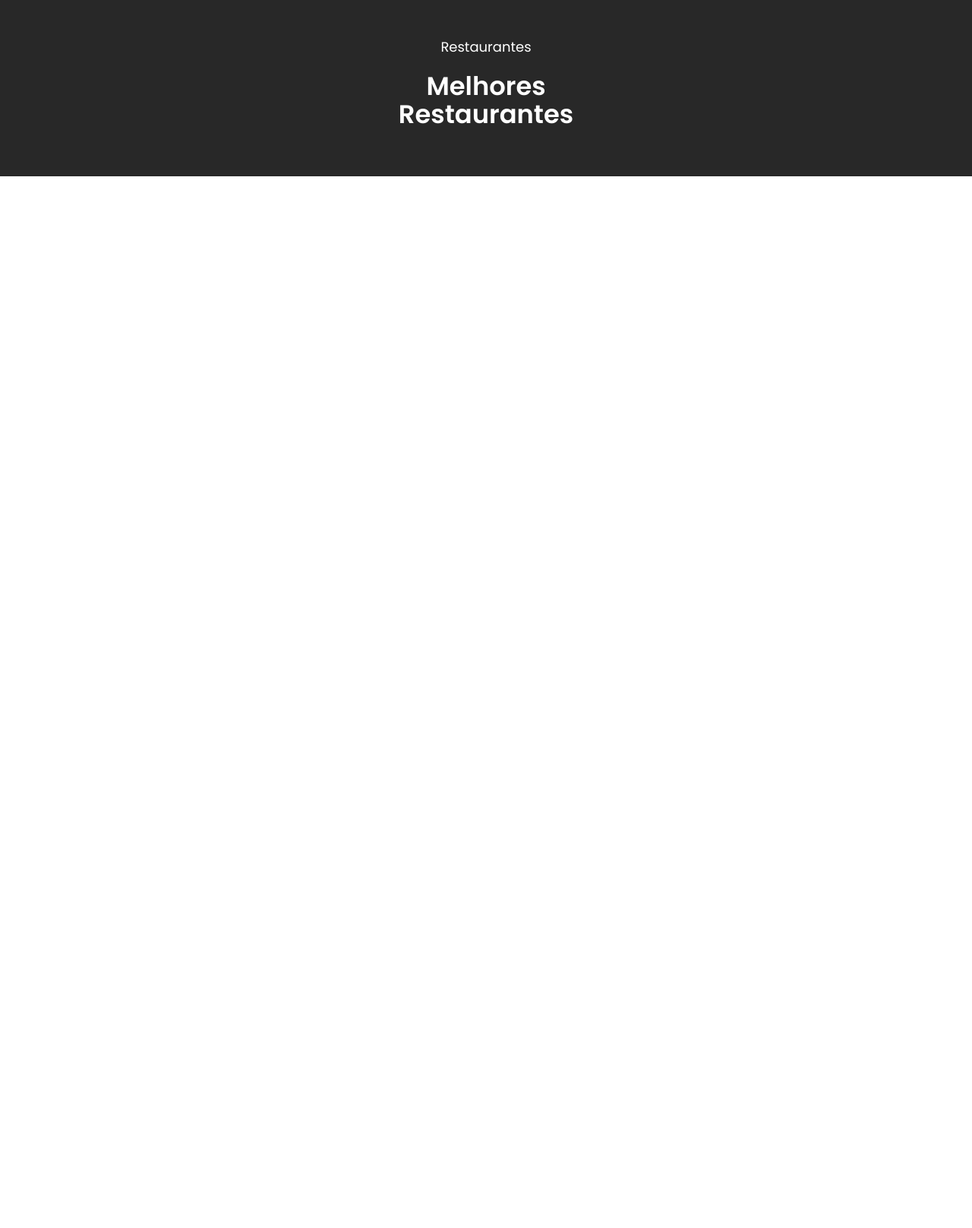
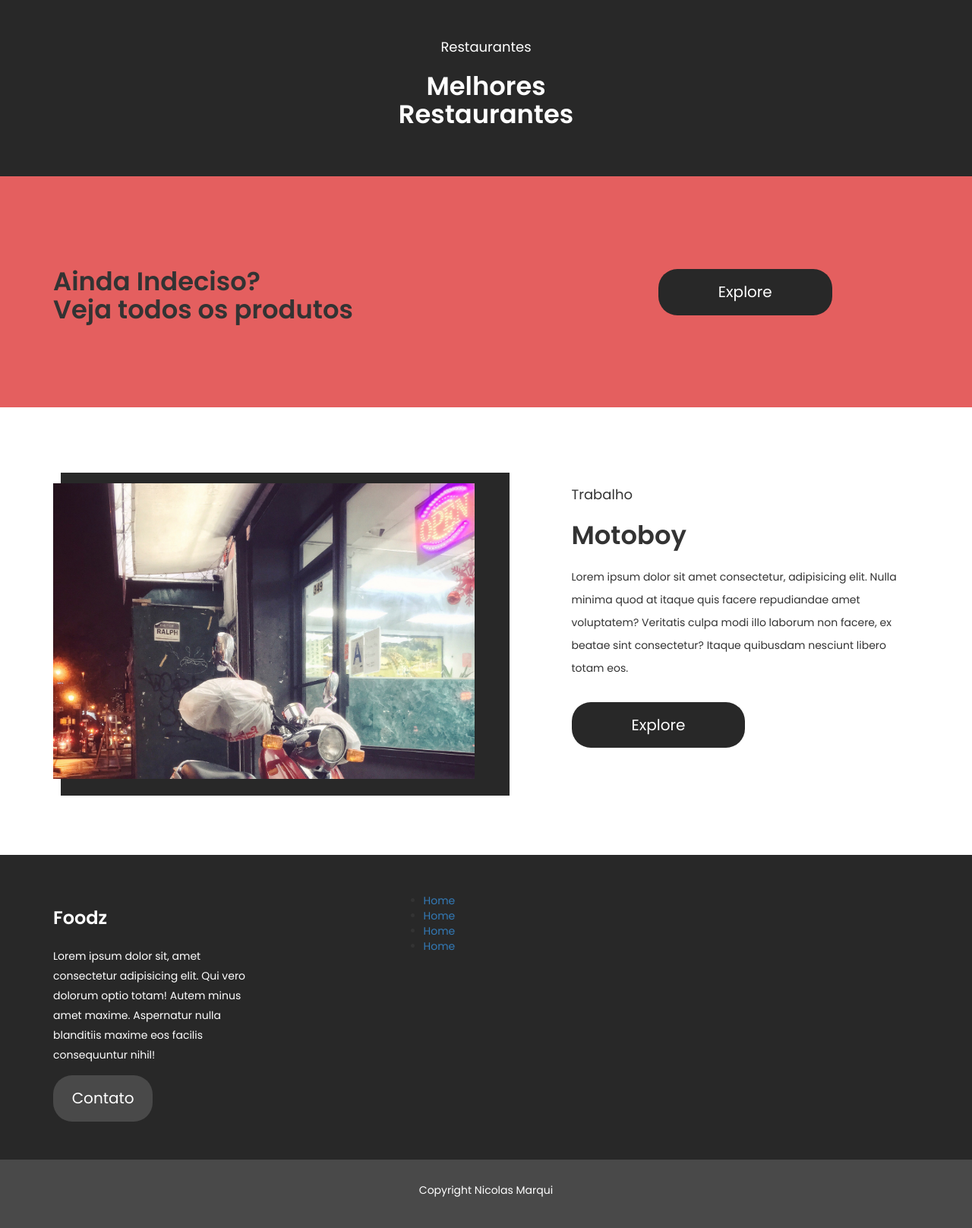
Before and after one commit to NicolasMarqui/Foodz, a Django app: page / in a window 1280 px wide. Shown: the part 2467-4083 px from the top of the page at 76% size. Before the commit the page ends 2699 px from the top, so only its background shows below. Run offline with Django 3.2, Linux system fonts and the light colour scheme; some libraries are stand-ins or nearby versions.

Commit message:
Design changes

```diff
--- a/delivery/static/styles.css
+++ b/delivery/static/styles.css
@@ -56,6 +56,22 @@ body, html {
     margin-left: 0;
     width: 315px !important;
   }
+}
+
+.bt {
+  padding: 16px;
+  width: 50%;
+  background-color: #282828;
+  color: #fff;
+  text-align: center;
+  border-radius: 25px;
+  font-size: 20px;
+  text-decoration: none;
+  display: block;
+}
+
+.bt:hover {
+  background-color: #424242;
 }
 
 .over {
@@ -691,4 +707,104 @@ header .header .menu ul li.not-hover:hover::before {
 .wrapper-restaurantes h2 {
   color: #fff;
 }
+
+.wrapper-indeciso {
+  background-color: #E45F5F;
+}
+
+.wrapper-indeciso .explore {
+  display: -webkit-box;
+  display: -ms-flexbox;
+  display: flex;
+  -webkit-box-pack: center;
+      -ms-flex-pack: center;
+          justify-content: center;
+  -ms-flex-line-pack: center;
+      align-content: center;
+}
+
+.wrapper-indeciso .explore a {
+  padding: 16px;
+  width: 50%;
+  background-color: #282828;
+  color: #fff;
+  text-align: center;
+  border-radius: 25px;
+  font-size: 20px;
+  text-decoration: none;
+}
+
+.wrapper-indeciso .explore a:hover {
+  background-color: #424242;
+}
+
+.wrapper-motoboy .motoboy-img {
+  padding-bottom: 70%;
+  background-image: url("./assets/motoboy.jpg");
+  background-position: top;
+  background-repeat: no-repeat;
+  background-size: cover;
+  -webkit-box-shadow: 28px 4px 0px 18px #282828;
+  box-shadow: 28px 4px 0px 18px #282828;
+}
+
+.wrapper-motoboy p {
+  line-height: 30px;
+}
+
+.wrapper-motoboy p:not(.small-title) {
+  margin-top: 20px;
+}
+
+.wrapper-motoboy .bt {
+  margin-top: 30px;
+  text-decoration: none;
+}
+
+.wrapper-motoboy .bt:hover {
+  color: #fff;
+}
+
+footer .footer {
+  width: 100%;
+}
+
+footer .footer .fot-top {
+  background-color: #282828;
+  padding: 50px 0;
+}
+
+footer .footer .fot-top h3 {
+  font-size: 24px;
+  color: #fff;
+  font-weight: 600;
+}
+
+footer .footer .fot-top p {
+  color: #fff;
+  font-size: 14px;
+  margin-top: 24px;
+  line-height: 26px;
+}
+
+footer .footer .fot-top .bt {
+  background-color: #494949;
+  margin-top: 14px;
+  text-decoration: none;
+}
+
+footer .footer .fot-top .bt:hover {
+  color: #fff;
+  background-color: #636363;
+}
+
+footer .footer .fot-bottom {
+  background-color: #494949;
+  padding: 30px 0;
+}
+
+footer .footer .fot-bottom p {
+  color: #fff;
+  text-align: center;
+}
 /*# sourceMappingURL=styles.css.map */
--- a/delivery/templates/includes/footer.html
+++ b/delivery/templates/includes/footer.html
@@ -1,5 +1,41 @@
 {% load static %}
 
+        <footer>
+            <div class="footer">
+                <div class="fot-top">
+                    <div class="container">
+
+                        <div class="row">
+
+                            <div class="col-xs-12 col-md-3">
+                                <h3>Foodz</h3>
+
+                                <p>Lorem ipsum dolor sit, amet consectetur adipisicing elit. Qui vero dolorum optio totam! Autem minus amet maxime. Aspernatur nulla blanditiis maxime eos facilis consequuntur nihil!</p>
+
+                                <a href="#" class="bt">Contato</a>
+                            </div>
+
+                            <div class="col-xs-12 col-md-7 col-md-offset-2">
+                                <ul>
+                                    <li><a href="#">Home</a></li>
+                                    <li><a href="#">Home</a></li>
+                                    <li><a href="#">Home</a></li>
+                                    <li><a href="#">Home</a></li>
+                                </ul>
+                            </div>
+
+                        </div>
+
+                    </div>
+                </div>
+
+                <div class="fot-bottom">
+                    <div class="container">
+                        <p>Copyright Nicolas Marqui</p>
+                    </div>
+                </div>
+            </div>
+        </footer>
 
         </div>
 
--- a/delivery/templates/index.html
+++ b/delivery/templates/index.html
@@ -192,4 +192,55 @@
         </div>
     </div>
 
+    <div class="wrapper-indeciso padding-sections">
+        <div class="container">
+            <div class="row fs-0">
+
+                <div class="col-xs-12 col-md-7 col-in-block">
+                    <h2 class="big-title">
+                        Ainda Indeciso? <br>
+                        Veja todos os produtos
+                    </h2>
+                </div>
+
+                <div class="col-xs-12 col-md-5 col-in-block v-middle">
+                    <div class="explore">
+                        <a href="#">
+                            Explore
+                        </a>
+                    </div>
+                </div>
+
+            </div>
+        </div>
+    </div>
+
+    <div class="wrapper-motoboy padding-sections">
+        <div class="container">
+            <div class="row">
+
+                <div class="col-xs-12 col-md-6">
+                    <div class="motoboy-img"></div>
+                </div>
+
+                <div class="col-xs-12 col-md-5 col-md-offset-1">
+
+                    <p class="small-title">Trabalho</p>
+
+                    <h2 class="big-title">
+                        Motoboy
+                    </h2>
+
+                    <p>Lorem ipsum dolor sit amet consectetur, adipisicing elit. Nulla minima quod at itaque quis facere repudiandae amet voluptatem? Veritatis culpa modi illo laborum non facere, ex beatae sint consectetur? Itaque quibusdam nesciunt libero totam eos.</p>
+
+                    <a href="#" class="bt">
+                        Explore
+                    </a>
+
+                </div>
+
+            </div>
+        </div>
+    </div>
+
 {% include 'includes/footer.html' %}
```
Also changed, not shown: delivery/static/assets/motoboy.jpg (added).
